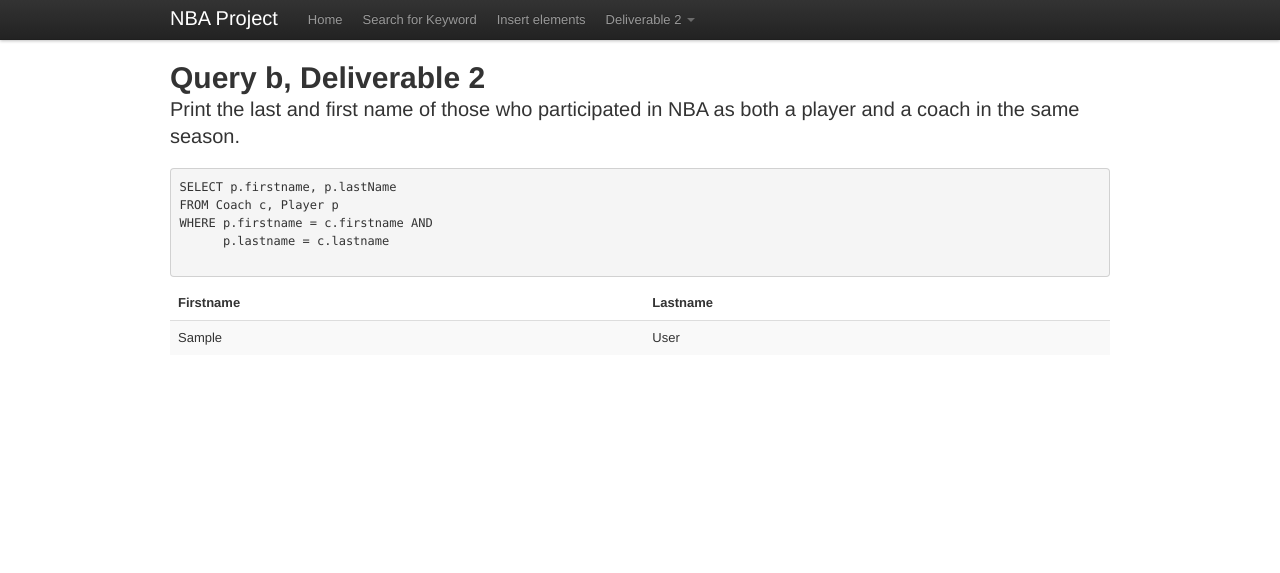
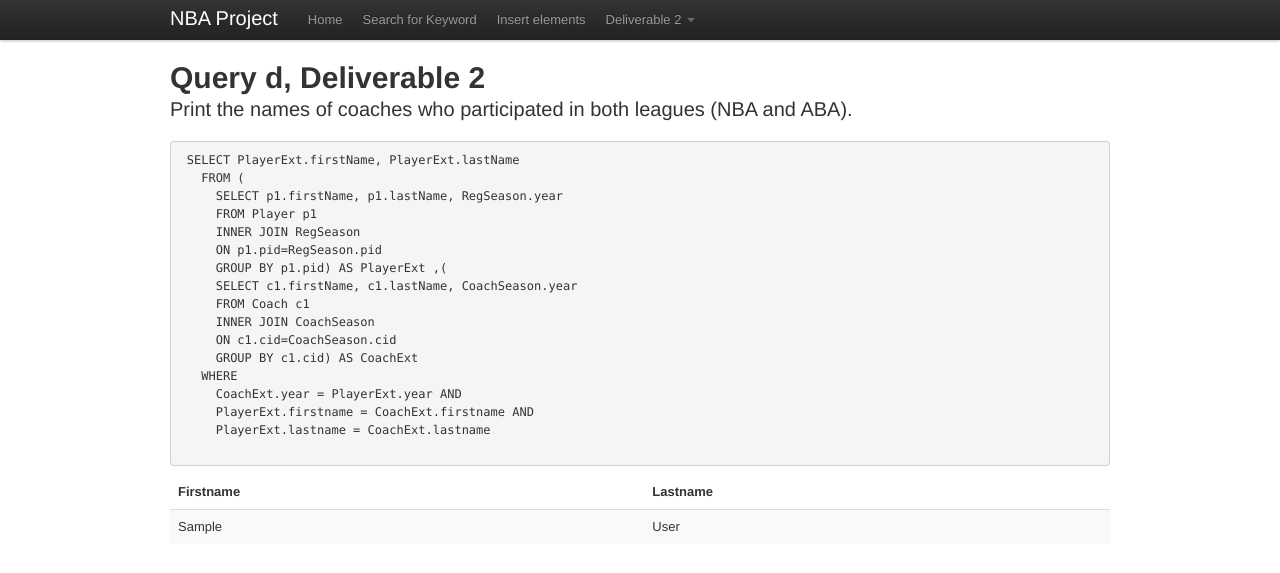
Before and after one commit to rkempter/nba-sql, a PHP site: page /query_2_b.php in a window 1280 px wide. Shown: the top 573 px of the page. Run offline with PHP 8.4, Linux system fonts and the light colour scheme; tables that the repository leaves empty or names only in its code hold one stand-in row (values such as "Sample post"); some libraries are stand-ins or nearby versions.

Commit message:
New queries

```diff
--- a/query_2_b.php
+++ b/query_2_b.php
@@ -31,9 +31,9 @@
               <a class="dropdown-toggle" data-toggle="dropdown" href="#">Deliverable 2 <b class="caret"></b></a>
               <ul class="dropdown-menu">
                 <li><a href="query_2_a.php">Query a</a></li>
-                <li class="active"><a href="query_2_b.php">Query b</a></li>
+                <li><a href="query_2_b.php">Query b</a></li>
                 <li><a href="query_2_c.php">Query c</a></li>
-                <li><a href="query_2_d.php">Query d</a></li>
+                <li class="active"><a href="query_2_d.php">Query d</a></li>
                 <li><a href="query_2_e.php">Query e</a></li>
                 <li><a href="query_2_f.php">Query f</a></li>
               </ul>
@@ -48,23 +48,46 @@
   </header>
   <section class="container content">
     <header class="jumbotron subhead" id="overview">
-      <h1>Query b, Deliverable 2</h1>
-      <p class="lead">Print the last  and first name  of  those who participated  in  NBA as  both  a player  and a coach in  the same
-season.</p>
+      <h1>Query d, Deliverable 2</h1>
+      <p class="lead">Print the names of  coaches who participated  in  both  leagues (NBA  and ABA).</p>
       <pre>
-SELECT p.firstname, p.lastName
-FROM Coach c, Player p
-WHERE p.firstname = c.firstname AND
-      p.lastname = c.lastname
+ SELECT PlayerExt.firstName, PlayerExt.lastName
+   FROM (
+     SELECT p1.firstName, p1.lastName, RegSeason.year
+     FROM Player p1
+     INNER JOIN RegSeason
+     ON p1.pid=RegSeason.pid
+     GROUP BY p1.pid) AS PlayerExt ,(
+     SELECT c1.firstName, c1.lastName, CoachSeason.year
+     FROM Coach c1
+     INNER JOIN CoachSeason
+     ON c1.cid=CoachSeason.cid
+     GROUP BY c1.cid) AS CoachExt
+   WHERE
+     CoachExt.year = PlayerExt.year AND
+     PlayerExt.firstname = CoachExt.firstname AND
+     PlayerExt.lastname = CoachExt.lastname
       </pre>
     </header>
     <?php $connection = new DB_Class(); ?>
     <?php $connection->connect() ?>
     <?php $query = "
-                    SELECT p.firstname, p.lastName
-                    FROM Coach c, Player p
-                    WHERE p.firstname = c.firstname AND
-                          p.lastname = c.lastname ";  ?>
+                    SELECT PlayerExt.firstName, PlayerExt.lastName
+                      FROM (
+                        SELECT p1.firstName, p1.lastName, RegSeason.year
+                        FROM Player p1
+                        INNER JOIN RegSeason
+                        ON p1.pid=RegSeason.pid
+                        GROUP BY p1.pid) AS PlayerExt ,(
+                        SELECT c1.firstName, c1.lastName, CoachSeason.year
+                        FROM Coach c1
+                        INNER JOIN CoachSeason
+                        ON c1.cid=CoachSeason.cid
+                        GROUP BY c1.cid) AS CoachExt
+                      WHERE
+                        CoachExt.year = PlayerExt.year AND
+                        PlayerExt.firstname = CoachExt.firstname AND
+                        PlayerExt.lastname = CoachExt.lastname ";  ?>
     <?php $data = $connection->fetch($query); ?>
     <table class="table table-striped">
       <thead>
```
Also changed, not shown: query_2_d.php (+32 -8 lines), query_2_e.php (+27 -8 lines).
